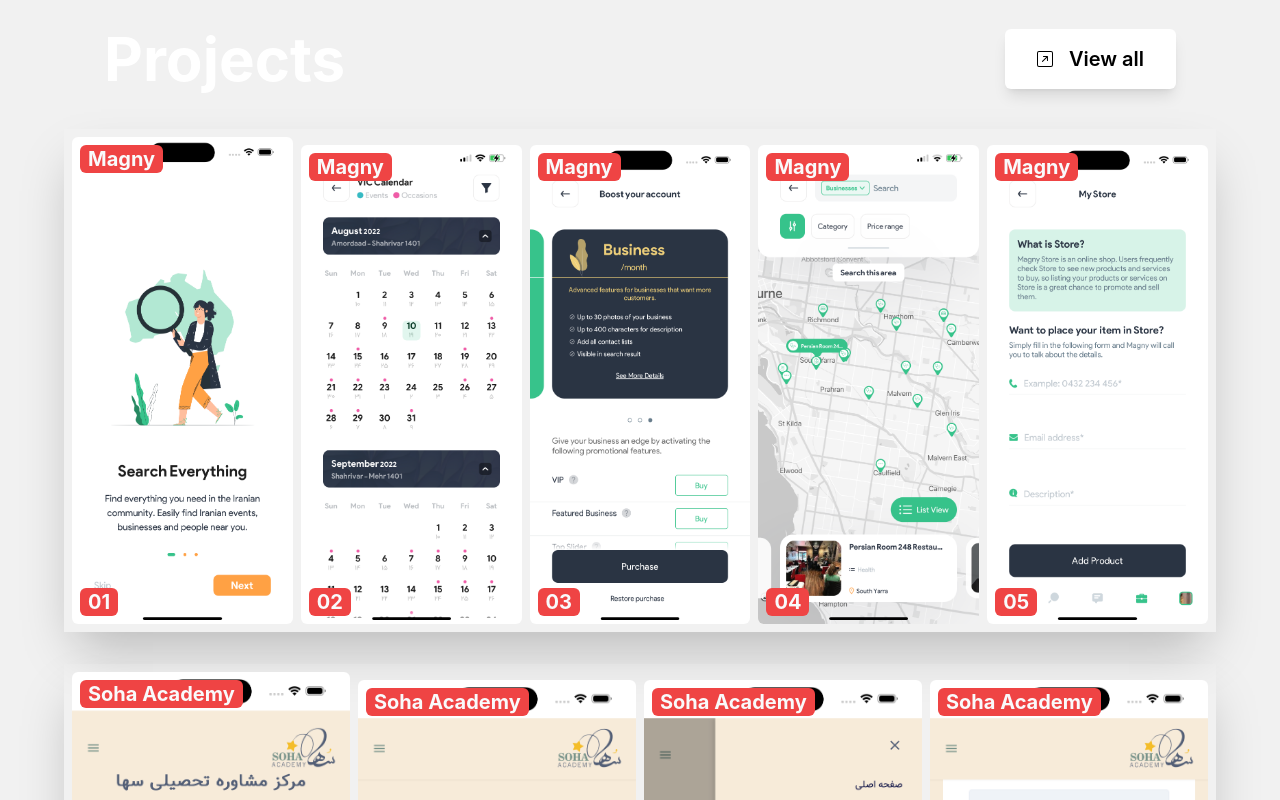
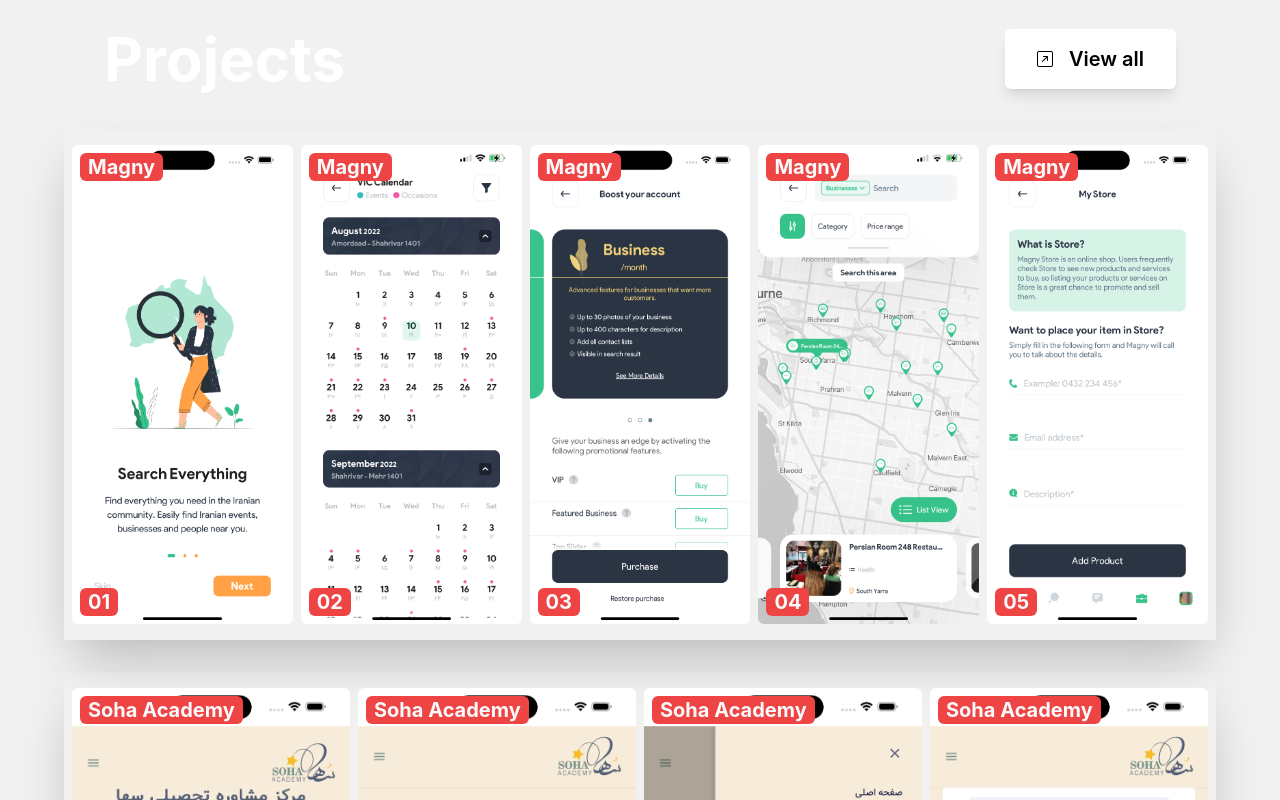
Before and after one commit to monireamini/monireamini.github.io, a Next.js app: page / in a window 1280 px wide. Shown: the part 740-1540 px from the top of the page. Built offline with nearby package versions, Linux system fonts and the light colour scheme; no server answers.

Commit message:
fix height of first image of each project

```diff
--- a/components/projects/project-item.tsx
+++ b/components/projects/project-item.tsx
@@ -6,7 +6,7 @@
             // href="https://tailwindmasterkit.com"
             className="w-full block col-span-3 shadow-2xl p-2"
         >
-            <div className="flex flex-col col-span-3 md:flex-row space-y-2 md:space-x-2">
+            <div className="flex flex-col col-span-3 my-2 md:flex-row md:space-x-2">
                 {images.map((image, index) => {
                     return (
                         <div className="w-full md:w-1/4 relative flex flex-grow overflow-hidden" key={image}>
```
